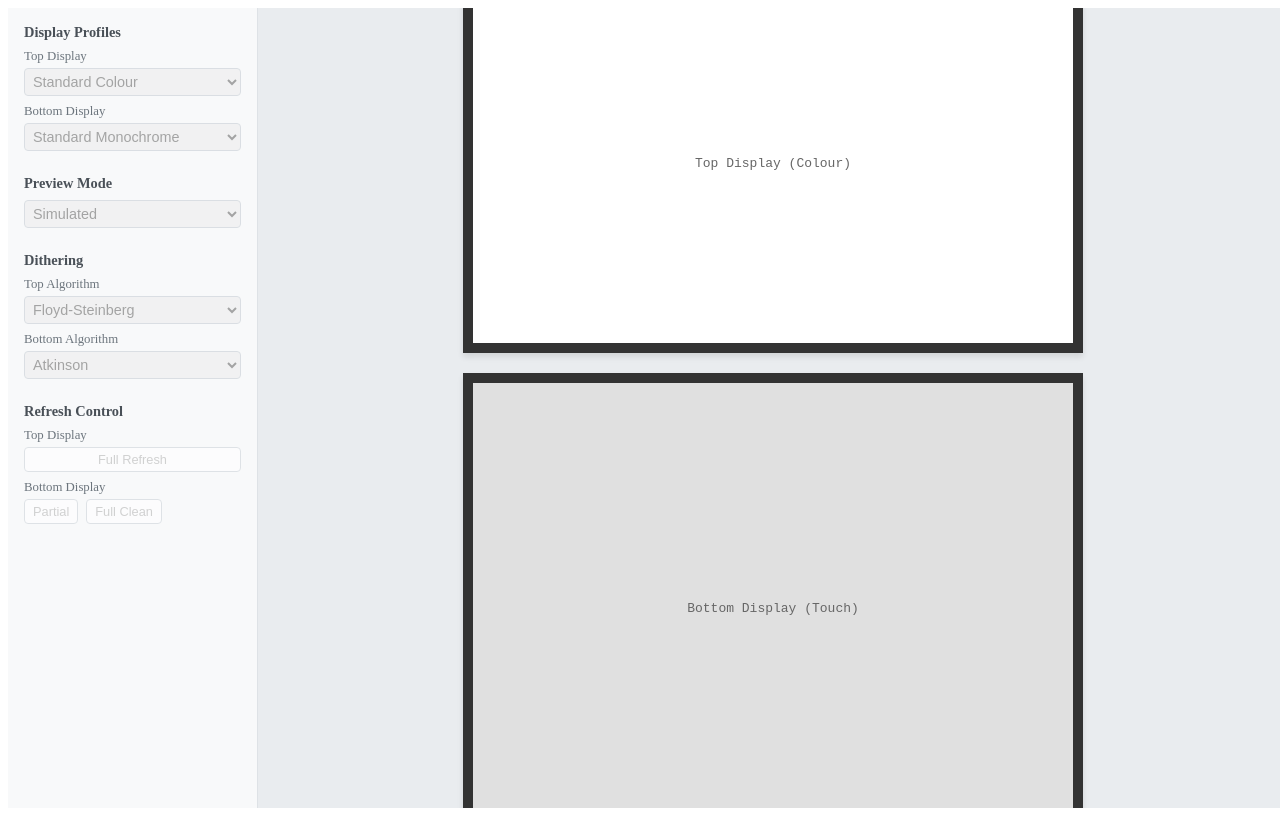
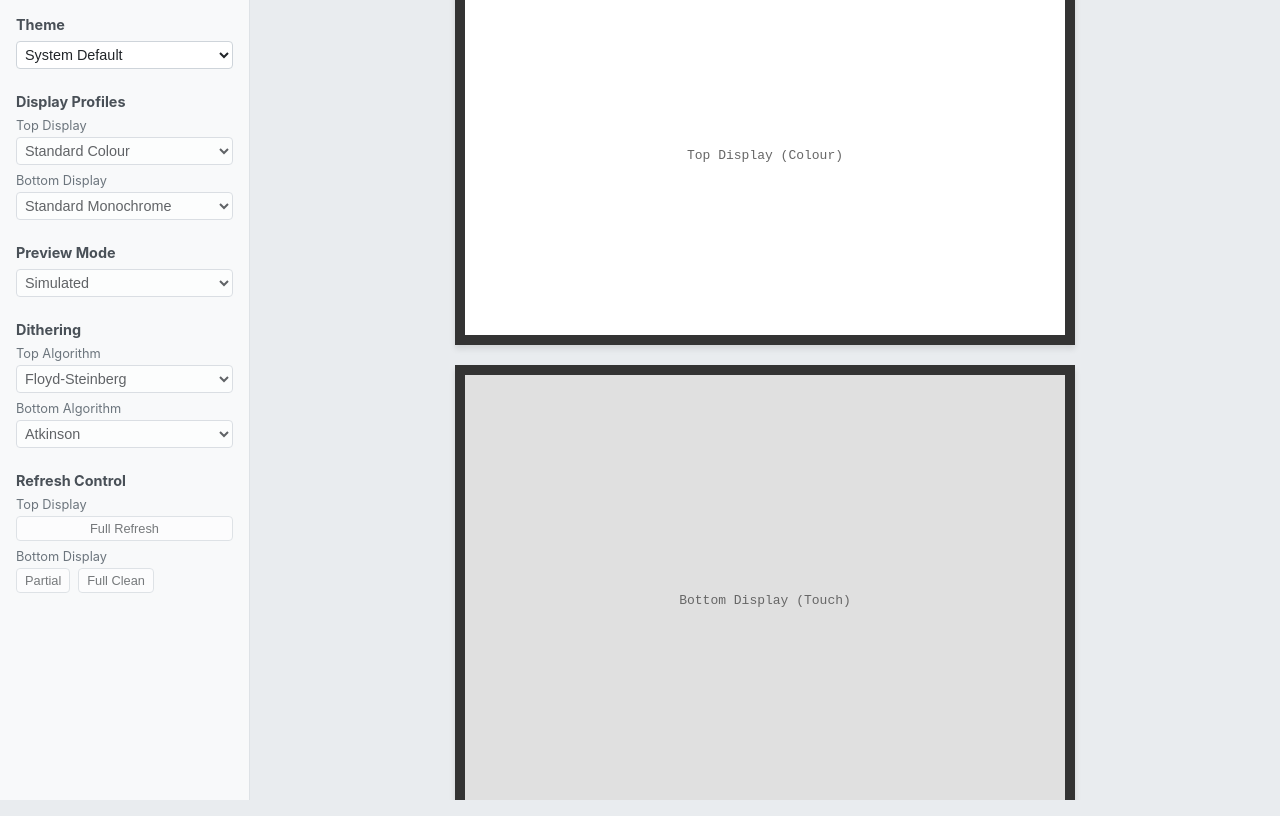
Before and after one commit to ScottMorris/liminal-meridian, a React (Vite) app in the folder apps/simulator-web/: page / in a window 1280 px wide. Built offline with nearby package versions, Linux system fonts and the light colour scheme.

Commit message:
feat: add dark mode support
- Implement useTheme hook for system/light/dark mode management
- Add Theme control to ConfigPanel
- Use CSS variables for global theming
- Update UI components to adapt to theme changes

```diff
--- a/apps/simulator-web/src/App.tsx
+++ b/apps/simulator-web/src/App.tsx
@@ -2,11 +2,14 @@ import React from 'react';
 import styles from './App.module.css';
 import { ConfigPanel } from './components/ConfigPanel/ConfigPanel';
 import { PreviewArea } from './components/PreviewArea/PreviewArea';
+import { useTheme } from './hooks/useTheme';
 
 const App: React.FC = () => {
+	const { mode, setMode, resolvedTheme } = useTheme();
+
 	return (
-		<div className={styles.container}>
-			<ConfigPanel />
+		<div className={styles.container} data-theme={resolvedTheme}>
+			<ConfigPanel themeMode={mode} onThemeChange={setMode} />
 			<PreviewArea />
 		</div>
 	);
--- a/apps/simulator-web/src/components/ConfigPanel/ConfigPanel.module.css
+++ b/apps/simulator-web/src/components/ConfigPanel/ConfigPanel.module.css
@@ -1,11 +1,12 @@
 .container {
 	padding: 1rem;
-	background-color: #f8f9fa;
-	border-right: 1px solid #dee2e6;
+	background-color: var(--bg-panel);
+	border-right: 1px solid var(--border-color);
 	height: 100%;
 	display: flex;
 	flex-direction: column;
 	gap: 1.5rem;
+	color: var(--text-main);
 }
 
 .section {
@@ -17,7 +18,7 @@
 .sectionTitle {
 	font-weight: bold;
 	font-size: 0.9rem;
-	color: #495057;
+	color: var(--text-title);
 	margin: 0;
 }
 
@@ -29,12 +30,14 @@
 
 .label {
 	font-size: 0.8rem;
-	color: #6c757d;
+	color: var(--text-muted);
 }
 
 .select {
 	padding: 0.25rem;
-	border: 1px solid #ced4da;
+	border: 1px solid var(--input-border);
+	background-color: var(--input-bg);
+	color: var(--text-main);
 	border-radius: 4px;
 	font-size: 0.9rem;
 }
@@ -46,8 +49,9 @@
 
 .button {
 	padding: 0.25rem 0.5rem;
-	border: 1px solid #ced4da;
-	background-color: white;
+	border: 1px solid var(--input-border);
+	background-color: var(--button-bg);
+	color: var(--text-main);
 	border-radius: 4px;
 	cursor: pointer;
 	font-size: 0.8rem;
--- a/apps/simulator-web/src/components/ConfigPanel/ConfigPanel.tsx
+++ b/apps/simulator-web/src/components/ConfigPanel/ConfigPanel.tsx
@@ -1,9 +1,30 @@
 import React from 'react';
+import { ThemeMode } from '../../hooks/useTheme';
 import styles from './ConfigPanel.module.css';
 
-export const ConfigPanel: React.FC = () => {
+interface ConfigPanelProps {
+	themeMode: ThemeMode;
+	onThemeChange: (mode: ThemeMode) => void;
+}
+
+export const ConfigPanel: React.FC<ConfigPanelProps> = ({ themeMode, onThemeChange }) => {
 	return (
 		<div className={styles.container}>
+			<div className={styles.section}>
+				<h3 className={styles.sectionTitle}>Theme</h3>
+				<div className={styles.controlGroup}>
+					<select
+						className={styles.select}
+						value={themeMode}
+						onChange={(e) => onThemeChange(e.target.value as ThemeMode)}
+					>
+						<option value="system">System Default</option>
+						<option value="light">Light</option>
+						<option value="dark">Dark</option>
+					</select>
+				</div>
+			</div>
+
 			<div className={styles.section}>
 				<h3 className={styles.sectionTitle}>Display Profiles</h3>
 				<div className={styles.controlGroup}>
--- a/apps/simulator-web/src/components/PreviewArea/PreviewArea.module.css
+++ b/apps/simulator-web/src/components/PreviewArea/PreviewArea.module.css
@@ -1,6 +1,6 @@
 .container {
 	flex: 1;
-	background-color: #e9ecef;
+	background-color: var(--bg-preview);
 	display: flex;
 	justify-content: center;
 	align-items: center;
--- /dev/null
+++ b/apps/simulator-web/src/hooks/useTheme.ts
@@ -0,0 +1,31 @@
+import { useEffect, useState } from 'react';
+
+export type ThemeMode = 'system' | 'light' | 'dark';
+
+export const useTheme = () => {
+	const [mode, setMode] = useState<ThemeMode>('system');
+	const [resolvedTheme, setResolvedTheme] = useState<'light' | 'dark'>('light');
+
+	useEffect(() => {
+		const mediaQuery = window.matchMedia('(prefers-color-scheme: dark)');
+
+		const handleChange = () => {
+			if (mode === 'system') {
+				setResolvedTheme(mediaQuery.matches ? 'dark' : 'light');
+			}
+		};
+
+		// Initial check
+		if (mode === 'system') {
+			setResolvedTheme(mediaQuery.matches ? 'dark' : 'light');
+		} else {
+			setResolvedTheme(mode);
+		}
+
+		// Listen for system changes
+		mediaQuery.addEventListener('change', handleChange);
+		return () => mediaQuery.removeEventListener('change', handleChange);
+	}, [mode]);
+
+	return { mode, setMode, resolvedTheme };
+};
--- a/apps/simulator-web/src/main.tsx
+++ b/apps/simulator-web/src/main.tsx
@@ -1,6 +1,7 @@
 import React from 'react';
 import ReactDOM from 'react-dom/client';
 import App from './App';
+import './theme.css';
 
 ReactDOM.createRoot(document.getElementById('root')!).render(
 	<React.StrictMode>
--- /dev/null
+++ b/apps/simulator-web/src/theme.css
@@ -0,0 +1,35 @@
+:root {
+	/* Light Theme (Default) */
+	--bg-app: #e9ecef;
+	--bg-panel: #f8f9fa;
+	--bg-preview: #e9ecef;
+	--text-main: #212529;
+	--text-muted: #6c757d;
+	--text-title: #495057;
+	--border-color: #dee2e6;
+	--input-bg: #ffffff;
+	--input-border: #ced4da;
+	--button-bg: #ffffff;
+}
+
+[data-theme='dark'] {
+	/* Dark Theme */
+	--bg-app: #121212;
+	--bg-panel: #1e1e1e;
+	--bg-preview: #2d2d2d;
+	--text-main: #e0e0e0;
+	--text-muted: #a0a0a0;
+	--text-title: #ffffff;
+	--border-color: #404040;
+	--input-bg: #2d2d2d;
+	--input-border: #505050;
+	--button-bg: #2d2d2d;
+}
+
+body {
+	margin: 0;
+	font-family: -apple-system, BlinkMacSystemFont, 'Segoe UI', Roboto, 'Helvetica Neue', Arial,
+		sans-serif;
+	color: var(--text-main);
+	background-color: var(--bg-app);
+}
```
